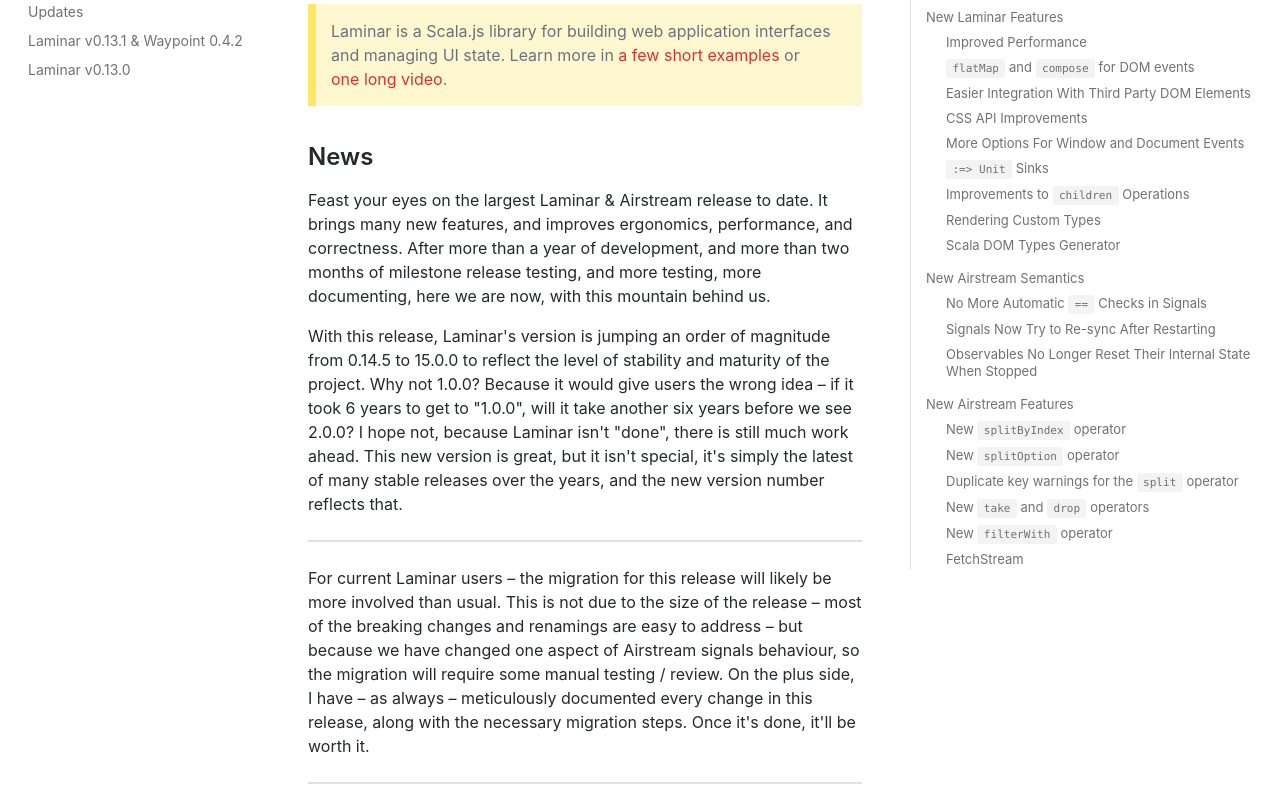
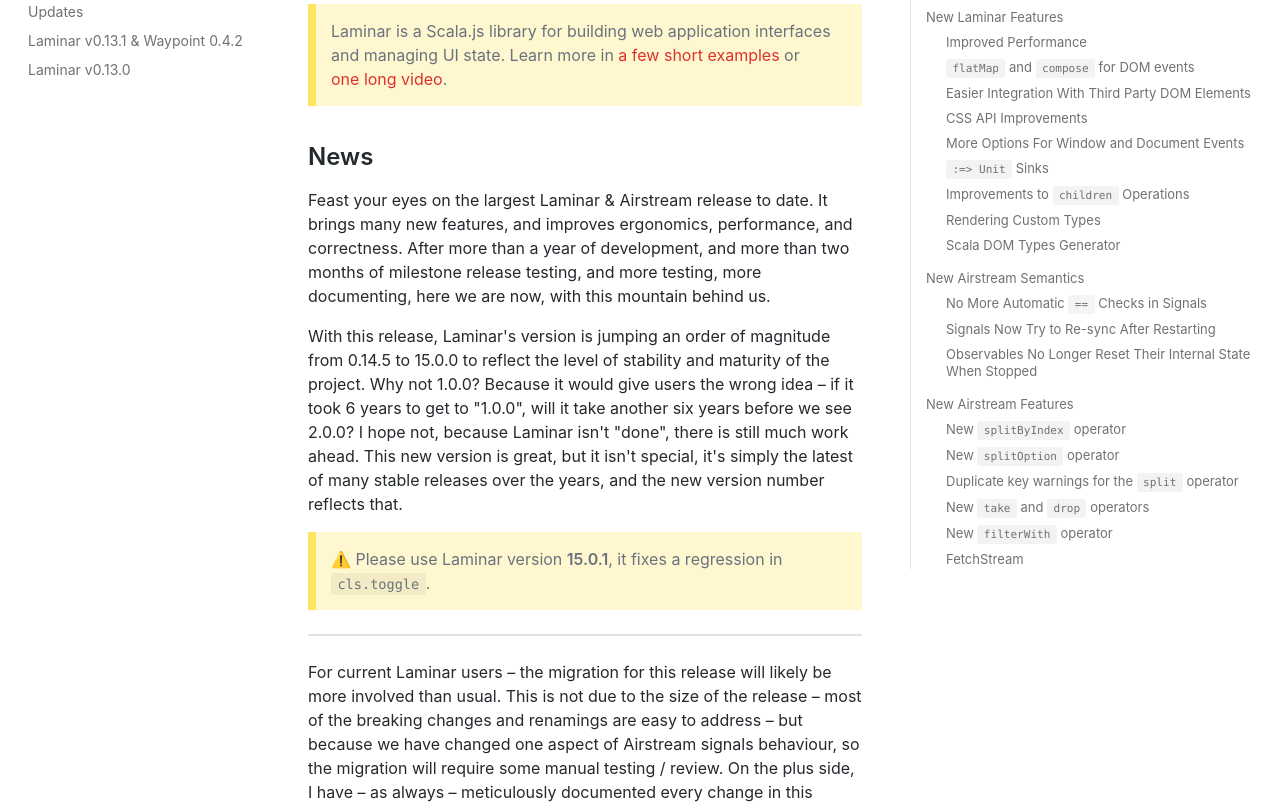
Before and after one commit to raquo/Laminar, a plain HTML site: page blog/2023/03/22/laminar-v15.0.0.html in a window 1280 px wide. Shown: the part 231-1036 px from the top of the page. Drawn offline with nearby package versions, Linux system fonts and the light colour scheme.

Commit message:
Deploy website
Deploy website version based on f35e9566315faab611e23a615b33510db10596a4

```diff
--- a/blog/2023/03/22/laminar-v15.0.0.html
+++ b/blog/2023/03/22/laminar-v15.0.0.html
@@ -62,6 +62,9 @@
 <h2><a class="anchor" aria-hidden="true" id="news"></a><a href="#news" aria-hidden="true" class="hash-link"><svg class="hash-link-icon" aria-hidden="true" height="16" version="1.1" viewBox="0 0 16 16" width="16"><path fill-rule="evenodd" d="M4 9h1v1H4c-1.5 0-3-1.69-3-3.5S2.55 3 4 3h4c1.45 0 3 1.69 3 3.5 0 1.41-.91 2.72-2 3.25V8.59c.58-.45 1-1.27 1-2.09C10 5.22 8.98 4 8 4H4c-.98 0-2 1.22-2 2.5S3 9 4 9zm9-3h-1v1h1c1 0 2 1.22 2 2.5S13.98 12 13 12H9c-.98 0-2-1.22-2-2.5 0-.83.42-1.64 1-2.09V6.25c-1.09.53-2 1.84-2 3.25C6 11.31 7.55 13 9 13h4c1.45 0 3-1.69 3-3.5S14.5 6 13 6z"></path></svg></a>News</h2>
 <p>Feast your eyes on the largest Laminar &amp; Airstream release to date. It brings many new features, and improves ergonomics, performance, and correctness. After more than a year of development, and more than two months of milestone release testing, and more testing, more documenting, here we are now, with this mountain behind us.</p>
 <p>With this release, Laminar's version is jumping an order of magnitude from 0.14.5 to 15.0.0 to reflect the level of stability and maturity of the project. Why not 1.0.0? Because it would give users the wrong idea – if it took 6 years to get to &quot;1.0.0&quot;, will it take another six years before we see 2.0.0? I hope not, because Laminar isn't &quot;done&quot;, there is still much work ahead. This new version is great, but it isn't special, it's simply the latest of many stable releases over the years, and the new version number reflects that.</p>
+<blockquote>
+<p>⚠️ Please use Laminar version <strong>15.0.1</strong>, it fixes a regression in <code>cls.toggle</code>.</p>
+</blockquote>
 <hr>
 <p>For current Laminar users – the migration for this release will likely be more involved than usual. This is not due to the size of the release – most of the breaking changes and renamings are easy to address – but because we have changed one aspect of Airstream signals behaviour, so the migration will require some manual testing / review. On the plus side, I have – as always – meticulously documented every change in this release, along with the necessary migration steps. Once it's done, it'll be worth it.</p>
 <hr>
```
Also changed, not shown: blog/2023/03/22/laminar-v15.0.0/index.html (+3 -0 lines).
